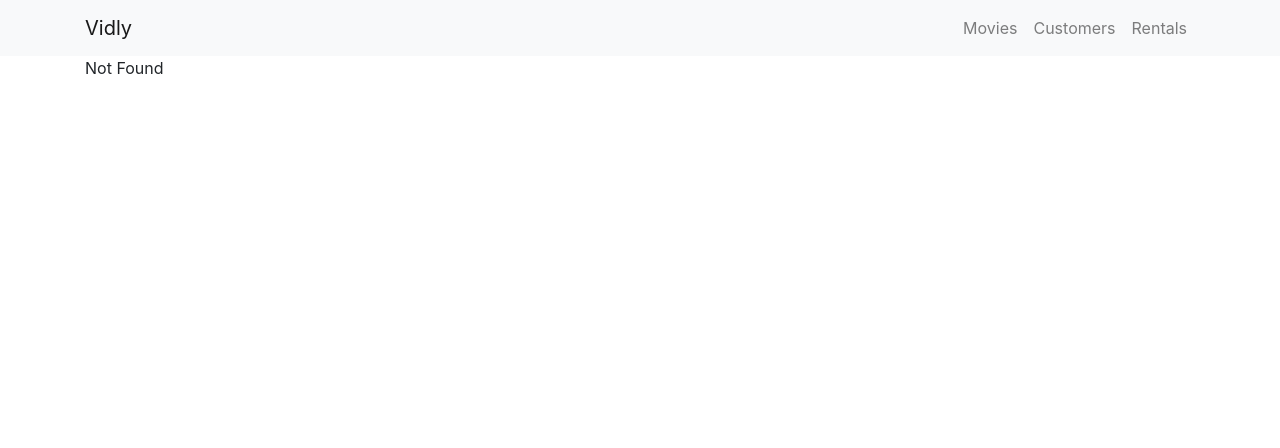
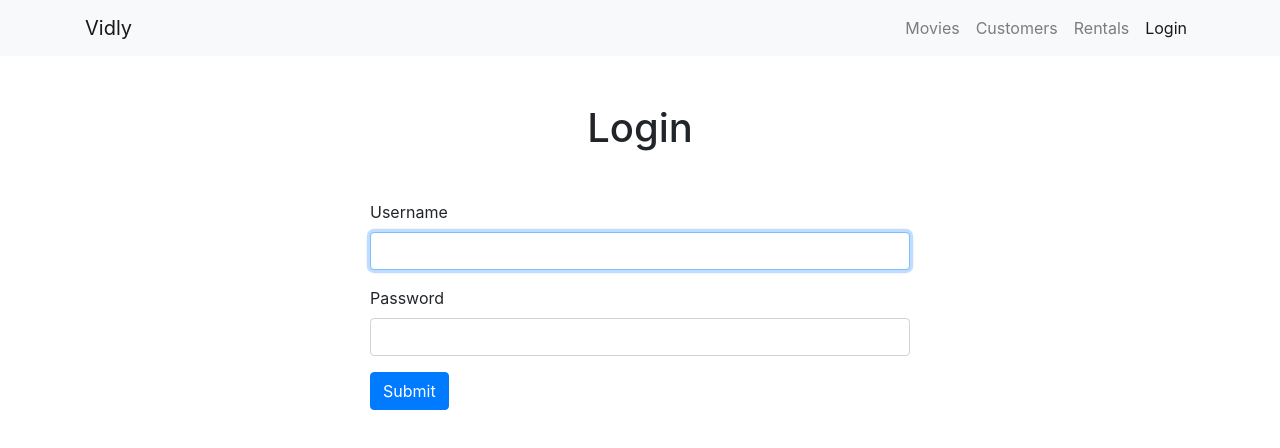
Before and after one commit to DalatCoder/learn-react-mosh, a React (Create React App) app in the folder vidly/: page /login in a window 1280 px wide. Before the commit this address led to /not-found. Shown: the top 448 px of the page. Built offline with nearby package versions, Linux system fonts and the light colour scheme.

Commit message:
add login form

```diff
--- a/vidly/src/App.js
+++ b/vidly/src/App.js
@@ -6,6 +6,7 @@ import Rentals from './components/Rentals';
 import NotFound from './components/NotFound';
 import NavBar from './components/navbar';
 import MovieForm from './components/MovieForm';
+import LoginForm from './components/loginForm';
 
 class App extends Component {
   render() {
@@ -14,6 +15,7 @@ class App extends Component {
         <NavBar />
         <main className="container">
           <Switch>
+            <Route path="/login" component={LoginForm} />
             <Route path="/movies/:id" component={MovieForm} />
             <Route path="/movies" component={Movies} />
             <Route path="/customers" component={Customers} />
--- /dev/null
+++ b/vidly/src/components/loginForm.jsx
@@ -0,0 +1,36 @@
+import React, { Component } from 'react';
+
+class LoginForm extends Component {
+  render() {
+    return (
+      <div>
+        <h1 className="text-center my-5">Login</h1>
+        <div className="row">
+          <div className="col-md-6 mx-auto">
+            <form>
+              <div className="form-group ">
+                <label htmlFor="username">Username</label>
+                <input
+                  id="username"
+                  className="form-control"
+                  type="text"
+                  autoComplete="off"
+                  autoFocus
+                />
+              </div>
+              <div className="form-group">
+                <label htmlFor="password">Password</label>
+                <input id="password" className="form-control" type="password" />
+              </div>
+              <button className="btn btn-primary" type="submit">
+                Submit
+              </button>
+            </form>
+          </div>
+        </div>
+      </div>
+    );
+  }
+}
+
+export default LoginForm;
--- a/vidly/src/components/navbar.jsx
+++ b/vidly/src/components/navbar.jsx
@@ -26,6 +26,9 @@ const NavBar = () => (
           <NavLink className="nav-item nav-link" to="/rentals">
             Rentals
           </NavLink>
+          <NavLink className="nav-item nav-link" to="/login">
+            Login
+          </NavLink>
         </div>
       </div>
     </div>
```
